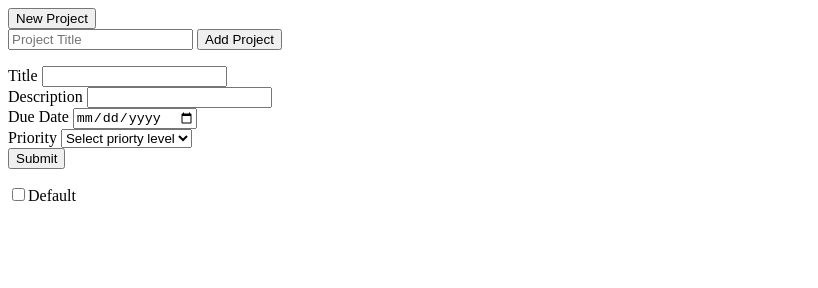
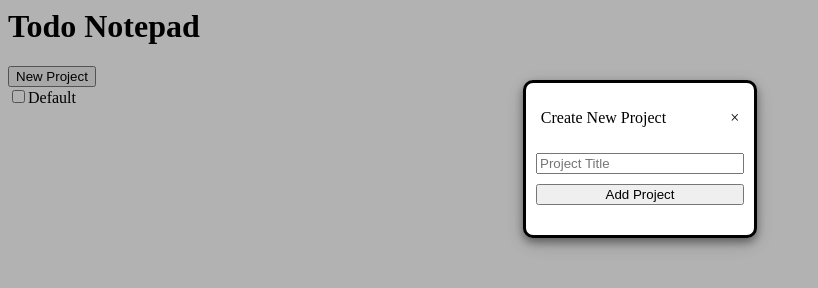
Before and after one commit to AlexRuu/todo, a website with bundled scripts: page dist/index.html in a window 1280 px wide. Both pictures are taken after a click on the button "New Project". Shown: the whole page, without its empty margins (0-818 px from the left). Built offline with nearby package versions, Linux system fonts and the light colour scheme.

Commit message:
Update forms interface

```diff
--- a/src/deleteStuff.js
+++ b/src/deleteStuff.js
@@ -2,7 +2,8 @@ import { todoList } from "./todoList/createTodo";
 import { listProjects } from "./projects/createProject";
 import { renderProjects } from "./projects/renderProject";
 import { expandProject, expandTodo } from "./expand"
-import { getProjectID } from "./taskAdd";
+import { localTask } from "./todoList/createTodo";
+import { localProject } from "./projects/createProject";
 
 function deleteProject() {
     let removeP = document.querySelectorAll('.removeProject');
@@ -10,9 +11,11 @@ function deleteProject() {
         button.addEventListener('click', function(){
             let grandparent = this.parentElement.parentElement.id;
             listProjects.splice(grandparent, 1);
+            localProject();
             for (let i = 0; i < todoList.length; i++) {
                 if (todoList[i].project === grandparent) {
                     todoList.splice(i, 1);
+                    localTask();
                 };
             };
             renderProjects();
@@ -29,6 +32,7 @@ function deleteTask() {
             let task = this.parentElement.parentElement.id;
             let taskID = task.charAt(task.length - 1);
             todoList.splice(taskID, 1);
+            localTask();
             renderProjects();
             expandProject();
             expandTodo();
--- a/src/index.js
+++ b/src/index.js
@@ -4,7 +4,6 @@ import { expandProject, expandTodo } from "./expand"
 import { createTodo } from "./todoList/createTodo";
 import { getProjectID } from "./taskAdd";
 import { deleteProject, deleteTask } from "./deleteStuff";
-
 import './style.css'
 
 let projectSub = document.querySelector('#submitProject');
@@ -29,6 +28,7 @@ projectSub.addEventListener('click', (e) => {
     expandProject();
     getProjectID();
     expandTodo();
+    newProject.style.display = 'none';
 });
 
 sub.addEventListener('click', (e) => {
@@ -40,4 +40,39 @@ sub.addEventListener('click', (e) => {
     expandProject();
     getProjectID();
     expandTodo();
+    newTask.style.display = 'none';
 })
+
+// Forms
+let newProject = document.querySelector('.createProject');
+let addProject = document.querySelector('#createNew');
+let closeProject = document.querySelector('#closeProject')
+let newTask = document.querySelector('.addToList');
+let closeTask = document.querySelector('#taskTitle')
+
+addProject.onclick = () => {
+    newProject.style.display = 'block';
+};
+
+closeProject.onclick = () => {
+    newProject.style.display = 'none';
+};
+
+document.addEventListener('click', function(e) {
+    if (e.target && e.target.id === 'addTask') {
+       newTask.style.display = 'block';
+    }
+})
+
+closeTask.onclick = () => {
+    newTask.style.display = 'none';
+}
+
+window.onclick = (e) => {
+    if (e.target == newProject) {
+        newProject.style.display = 'none';
+    };
+    if (e.target == newTask) {
+        newTask.style.display = 'none';
+    }
+};
--- a/src/projects/createProject.js
+++ b/src/projects/createProject.js
@@ -14,9 +14,15 @@ function createProject() {
     let projectTitle = document.querySelector('#projectTitle').value;
 
     newProject = new project(projectTitle);
-    listProjects.push(newProject);
-    document.forms[0].reset();
-    localProject();
+    if (projectTitle === '') {
+        alert('Please fill out title')
+    }
+    else{
+        listProjects.push(newProject);
+        document.forms[0].reset();
+        localProject();
+        console.log(listProjects)
+    }
 }
 
 function localProject() {
@@ -26,4 +32,5 @@ function localProject() {
 export {
     createProject,
     listProjects,
+    localProject
 }
--- a/src/projects/renderProject.js
+++ b/src/projects/renderProject.js
@@ -14,15 +14,18 @@ function renderProjects() {
             if (todoList[j].project === projectID[i].id) {
                 buildTodo(todoList[j], i)
             }
-            else {
-                continue;
-            }
         }
     };
 };
 
 function retrieveProjects() {
-    if(!localStorage.listProjects && !localStorage.todoList) {
+    if (!localStorage.listProjects && !localStorage.todoList) {
+        renderProjects();
+    }
+    else if (localStorage.listProjects && !localStorage.todoList) {
+        let obj = localStorage.getItem('listProjects');
+        obj = JSON.parse(obj);
+        listProjects = obj;
         renderProjects();
     }
     else {
--- a/src/style.css
+++ b/src/style.css
@@ -1,3 +1,13 @@
+@-webkit-keyframes animate {
+    from {opacity: 0; top: -100}
+    to {opacity: 1; top: 0}
+}
+
+@keyframes animate {
+    from {opacity: 0; top: -100}
+    to {opacity: 1; top: 0}
+}
+
 .pTitle, .taskTitle {
     cursor: pointer;
     width: 100%;
@@ -8,3 +18,41 @@
     overflow: hidden;
     transition: max-height 0.2s ease-out;
 }
+
+.createProject, .addToList {
+    display: none;
+    z-index: 1;
+    position: fixed;
+    width: 100%;
+    height: 100%;
+    padding-top: 5rem;
+    left: 0;
+    top: 0;
+    overflow: auto;
+    background-color: rgb(0, 0, 0, 0.3);
+}
+
+.project, .addTodo {
+    display: flex;
+    position: relative;
+    flex-direction: column;
+    width: 13rem;
+    gap: 10px;
+    margin: auto;
+    padding: 10px 10px 30px 10px;
+    border: black solid;
+    background-color: white;
+    -webkit-animation-name: animate;
+    -webkit-animation-duration: 1s;
+    animation-name: animate;
+    animation-duration: 1s;
+    border-radius: 10px;
+    box-shadow: 0 4px 8px 0 rgba(0,0,0,0.4),0 6px 20px 0 rgba(0,0,0,0.19);
+}
+
+.formTitle {
+    display: flex;
+    justify-content: center;
+    align-items: center;
+    gap: 4rem;
+}
--- a/src/todoList/createTodo.js
+++ b/src/todoList/createTodo.js
@@ -35,5 +35,6 @@ function localTask() {
 
 export {
     createTodo,
-    todoList
+    todoList,
+    localTask
 }
--- a/src/todoList/renderTodo.js
+++ /dev/null
@@ -1,5 +0,0 @@
-import { listProjects } from "../projects/createProject";
-
-function renderTodo() {
-
-}
```
Also changed, not shown: dist/bundle.js, dist/index.html.
